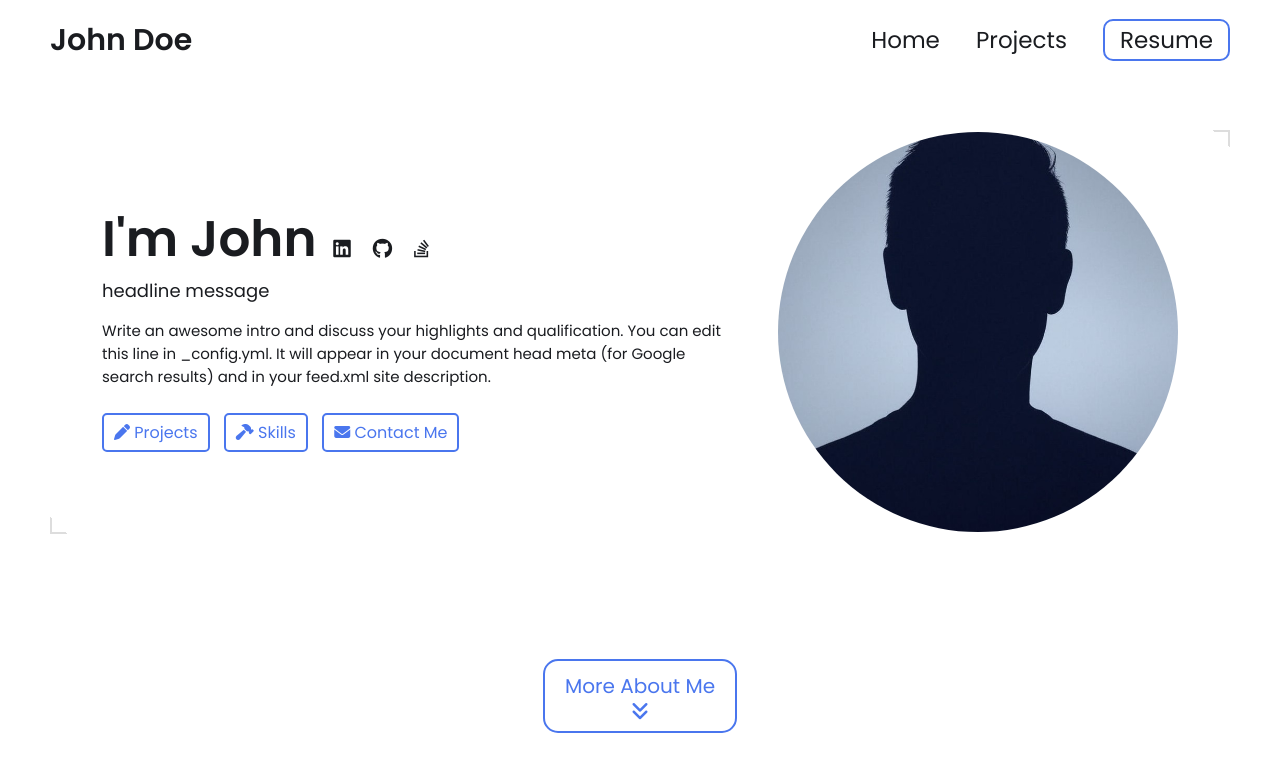
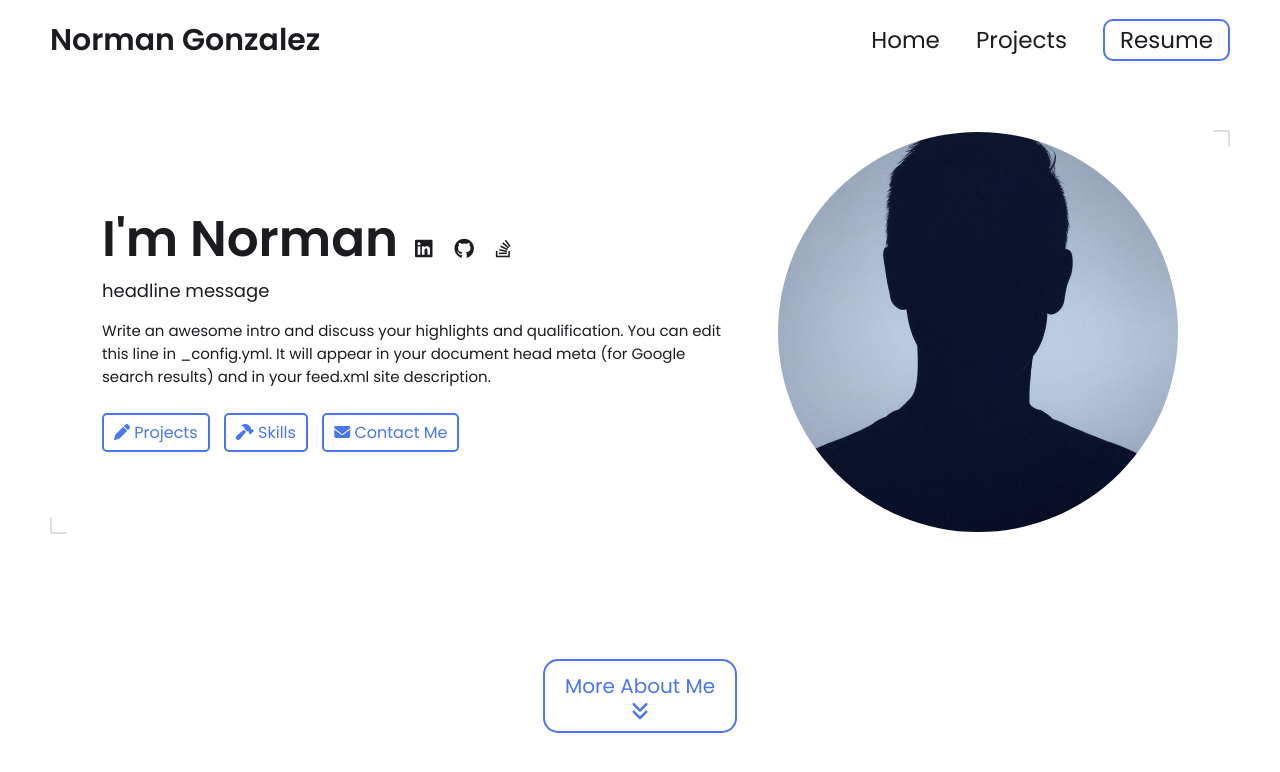
Before and after one commit to NormanGonz/NormanGonz.github.io, a Jekyll site: the page built from index.html, in a window 1280 px wide and 900 px high. Shown: the top 772 px of the window. Built offline with Jekyll 4.4.1, drawn with Linux system fonts in a browser that asks for light colours.

Commit message:
Update _config.yml

```diff
--- a/_config.yml
+++ b/_config.yml
@@ -7,12 +7,12 @@
 
 # Main Page Setup
 
-title: John Doe's Portfolio # This is what shows up in the tab of the browser
+title: Norman Gonzalez's Portfolio # This is what shows up in the tab of the browser
 
 
 
 # Hero Section
-name: John Doe
+name: Norman Gonzalez
 headline: headline message
 description: >- # dont remove this line. this will ignore all new lines until the next section
   Write an awesome intro and discuss your highlights and qualification. You can edit this
```
